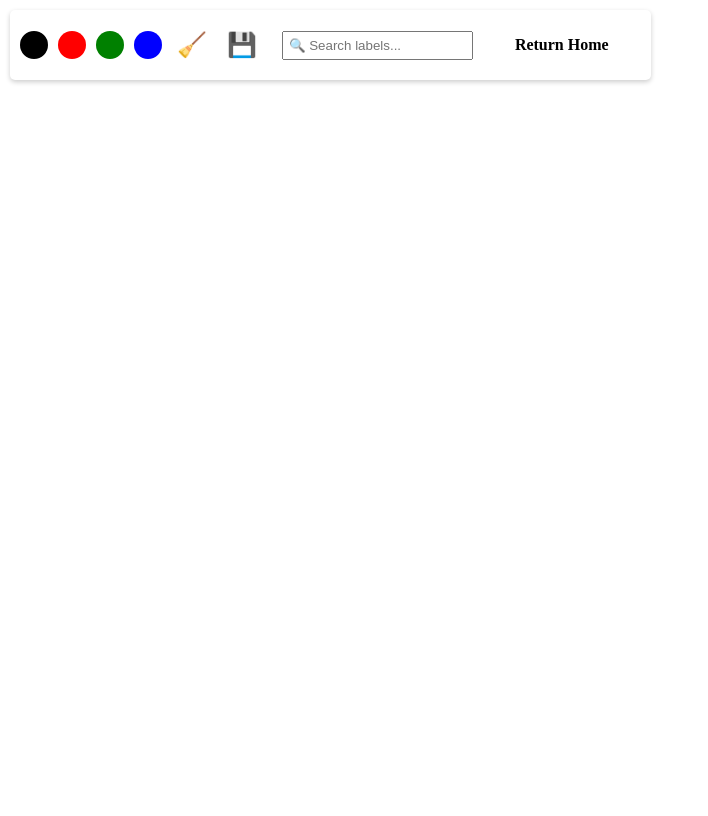
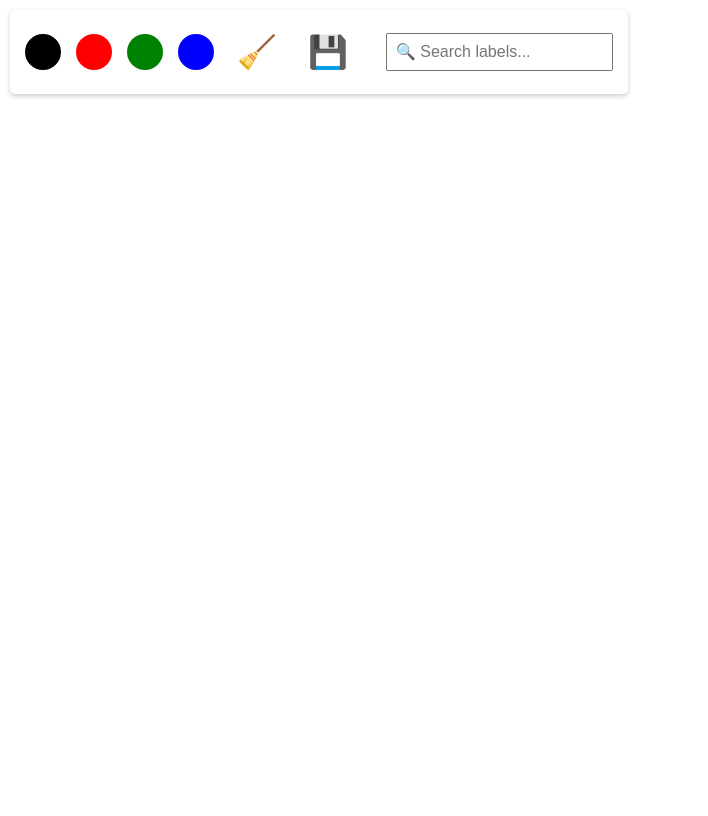
Before and after one commit to RalphAKing/RKing-Industries-Website, a Flask app: page /whiteboard in a window 1280 px wide. Shown: the whole page, without its empty margins (0-708 px from the left). Run offline with Flask 3, Linux system fonts and the light colour scheme; data that the repository does not hold is empty.

Commit message:
pushed changes form /whiteboard-

```diff
--- a/templates/whiteboard.html
+++ b/templates/whiteboard.html
@@ -45,22 +45,43 @@
             padding: 5px;
             margin-left: 10px;
         }
-        .home-button {
-            display: inline-block;
-            padding: 1rem 2rem;
-            background: var(--primary-color);
-            color: rgb(0, 0, 0);
-            text-decoration: none;
-            border-radius: 8px;
-            font-weight: 600;
-            transition: all 0.3s ease;
+        .tools {
+            position: fixed;
+            top: 10px;
+            left: 10px;
+            z-index: 1000;
+            background: white;
+            padding: 15px;
+            border-radius: 5px;
+            box-shadow: 0 2px 5px rgba(0,0,0,0.2);
+            display: flex;
+            gap: 15px;
+            align-items: center;
         }
 
-        .home-button:hover {
-            transform: translateY(-2px);
-            box-shadow: 0 5px 15px rgba(37, 99, 235, 0.3);
+        .color-dot {
+            width: 32px;
+            height: 32px;
+            border-radius: 50%;
+            cursor: pointer;
+            border: 2px solid transparent;
         }
+
+        .tool-icon {
+            font-size: 32px;
+            cursor: pointer;
+            padding: 8px;
+        }
+
+        #search-input {
+            padding: 8px;
+            margin-left: 15px;
+            font-size: 16px;
+        }
+
     </style>
+    <meta name="viewport" content="width=device-width, initial-scale=1.0, maximum-scale=1.0, user-scalable=no">
+
 </head>
 <body>
     <div class="tools">
@@ -71,7 +92,6 @@
         <div class="tool-icon" id="eraser">🧹</div>
         <div class="tool-icon" id="save-btn">💾</div>
         <input type="text" id="search-input" placeholder="🔍 Search labels...">
-        <a href="/" class="home-button">Return Home</a>
     </div>
     <div id="canvas-container">
         <canvas id="whiteboard"></canvas>
@@ -267,6 +287,64 @@
 
             ctx.restore();
         }
+        canvas.addEventListener('touchstart', handleTouchStart, { passive: false });
+        canvas.addEventListener('touchmove', handleTouchMove, { passive: false });
+        canvas.addEventListener('touchend', stopDrawing);
+        canvas.addEventListener('touchcancel', stopDrawing);
+
+        function handleTouchStart(e) {
+            e.preventDefault();
+            const touch = e.touches[0];
+            if (e.touches.length === 1) {
+                startDrawing({
+                    clientX: touch.clientX,
+                    clientY: touch.clientY
+                });
+            } else if (e.touches.length === 2) {
+                currentState.isPanning = true;
+                currentState.startPanX = touch.clientX - currentState.offsetX;
+                currentState.startPanY = touch.clientY - currentState.offsetY;
+            }
+        }
+
+        function handleTouchMove(e) {
+            e.preventDefault();
+            const touch = e.touches[0];
+            if (e.touches.length === 1) {
+                draw({
+                    clientX: touch.clientX,
+                    clientY: touch.clientY
+                });
+            } else if (e.touches.length === 2 && currentState.isPanning) {
+                currentState.offsetX = touch.clientX - currentState.startPanX;
+                currentState.offsetY = touch.clientY - currentState.startPanY;
+                redrawCanvas();
+            }
+        }
+
+        let lastTap = 0;
+        canvas.addEventListener('touchend', function(e) {
+            const currentTime = new Date().getTime();
+            const tapLength = currentTime - lastTap;
+            if (tapLength < 500 && tapLength > 0) {
+                const touch = e.changedTouches[0];
+                const text = prompt('Enter text:');
+                if (text) {
+                    const x = toCanvasX(touch.clientX);
+                    const y = toCanvasY(touch.clientY);
+                    elements.push({
+                        type: 'text',
+                        text,
+                        x,
+                        y,
+                        color: currentState.currentColor
+                    });
+                    redrawCanvas();
+                }
+            }
+            lastTap = currentTime;
+        });
+
     </script>
 </body>
 </html>
```
